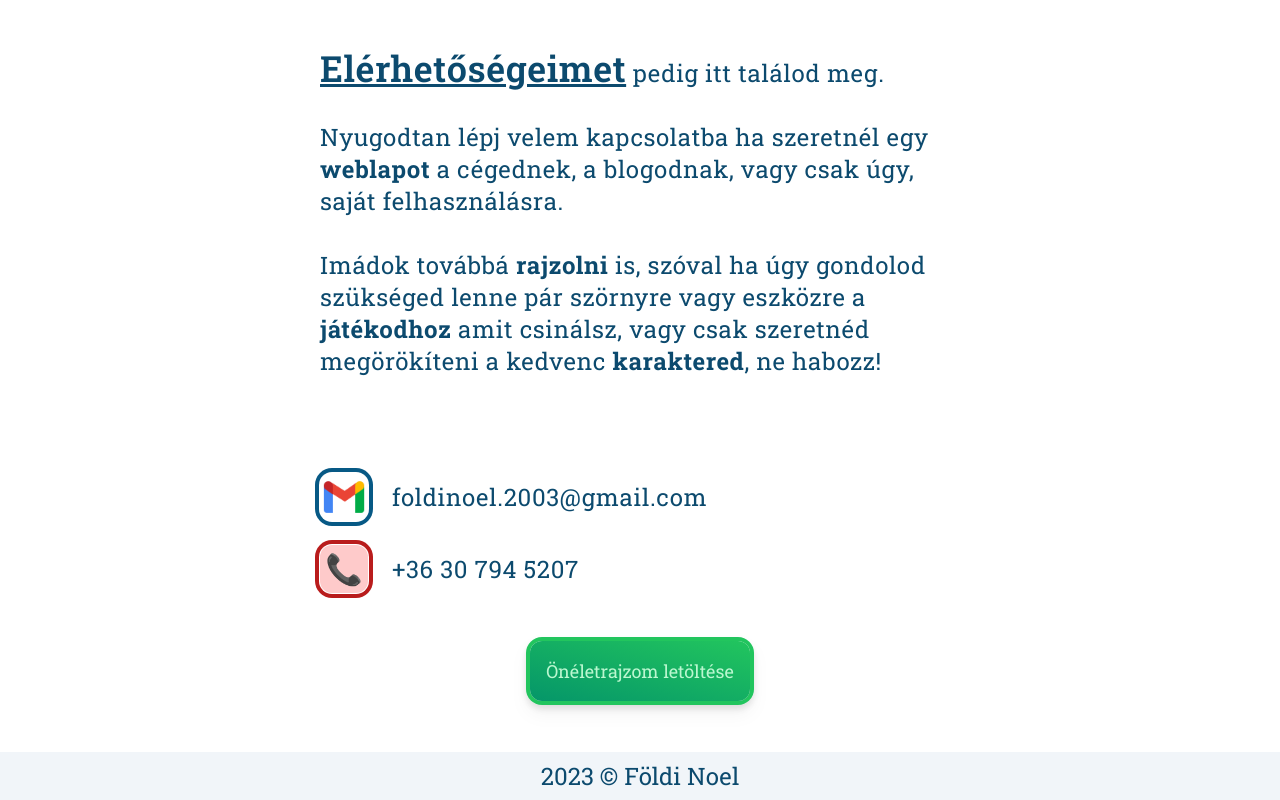
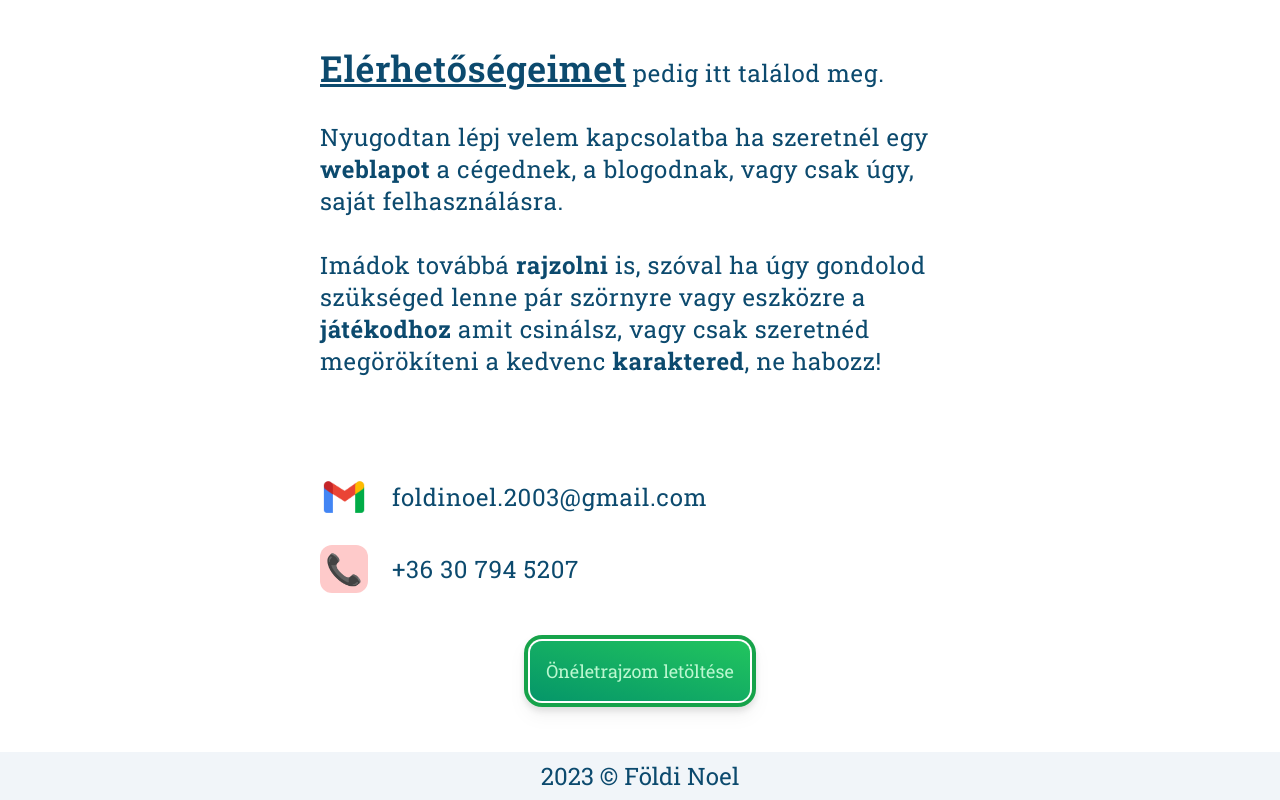
Before and after one commit to rollixapo/rollixapo.github.io, a website: page index.html in a window 1280 px wide. Shown: the part 3440-4240 px from the top of the page. Drawn offline with Linux system fonts and the light colour scheme; a script that the page names is missing.

Commit message:
Dizájnolás
elérhetőségek kicsiszolása, levettem a ringet a kis ikonokról

```diff
--- a/index.html
+++ b/index.html
@@ -324,7 +324,7 @@
                 class="mt-12 mb-12 flex flex-col h-fit w-10/12 lg:w-4/12 xl:w-6/12 justify-center items-start font-slab text-sky-900 gap-6 relative">
                 <div class="flex justify-center items-center gap-x-6">
                     <div onclick="emailcopy()"
-                        class="w-12 h-12 md:w-14 md:h-14 lg:w-12 lg:h-12 bg-white rounded-xl flex justify-center items-center ring-4 ring-offset-1 ring-sky-800 hover:scale-110 transition-all duration-150 ease-out">
+                        class="w-12 h-12 md:w-14 md:h-14 lg:w-12 lg:h-12 bg-white rounded-xl flex justify-center items-center hover:scale-110 transition-all duration-150 ease-out">
                         <a href="mailto:foldinoel.2003@gmail.com">
                             <img src="../src/GmailLogo.png" alt="">
                         </a>
@@ -335,7 +335,7 @@
                 <div class="flex justify-center items-center gap-x-6">
                     <a href="tel:+36307945207">
                         <div
-                            class="w-12 h-12 md:w-14 md:h-14 lg:w-12 lg:h-12 bg-red-200 rounded-xl flex justify-center items-center ring-4 ring-offset-1 ring-red-700  hover:scale-110 transition-all duration-150 ease-out">
+                            class="w-12 h-12 md:w-14 md:h-14 lg:w-12 lg:h-12 bg-red-200 rounded-xl flex justify-center items-center  hover:scale-110 transition-all duration-150 ease-out">
                             <h1 class="text-3xl cursor-pointer select-none">&#128222;</h1>
                         </div>
                     </a>
@@ -346,7 +346,7 @@
             </div>
             <a class="mb-12" href="../src/oneletrajz.pdf" download="FoldiNoel - Oneletrajz">
                 <div
-                    class="flex justify-self-center items-center font-slab bg-gradient-to-bl from-green-500 to-emerald-600 ring-4 ring-green-500 p-4 rounded-xl drop-shadow-lg text-green-200 text-lg">
+                    class="flex justify-self-center items-center font-slab bg-gradient-to-bl from-green-500 to-emerald-600 ring-4 ring-green-600 ring-offset-2 p-4 rounded-xl drop-shadow-lg text-green-200 text-lg">
                     Önéletrajzom letöltése
                 </div>
             </a>
```
Also changed, not shown: dist/output.css.
